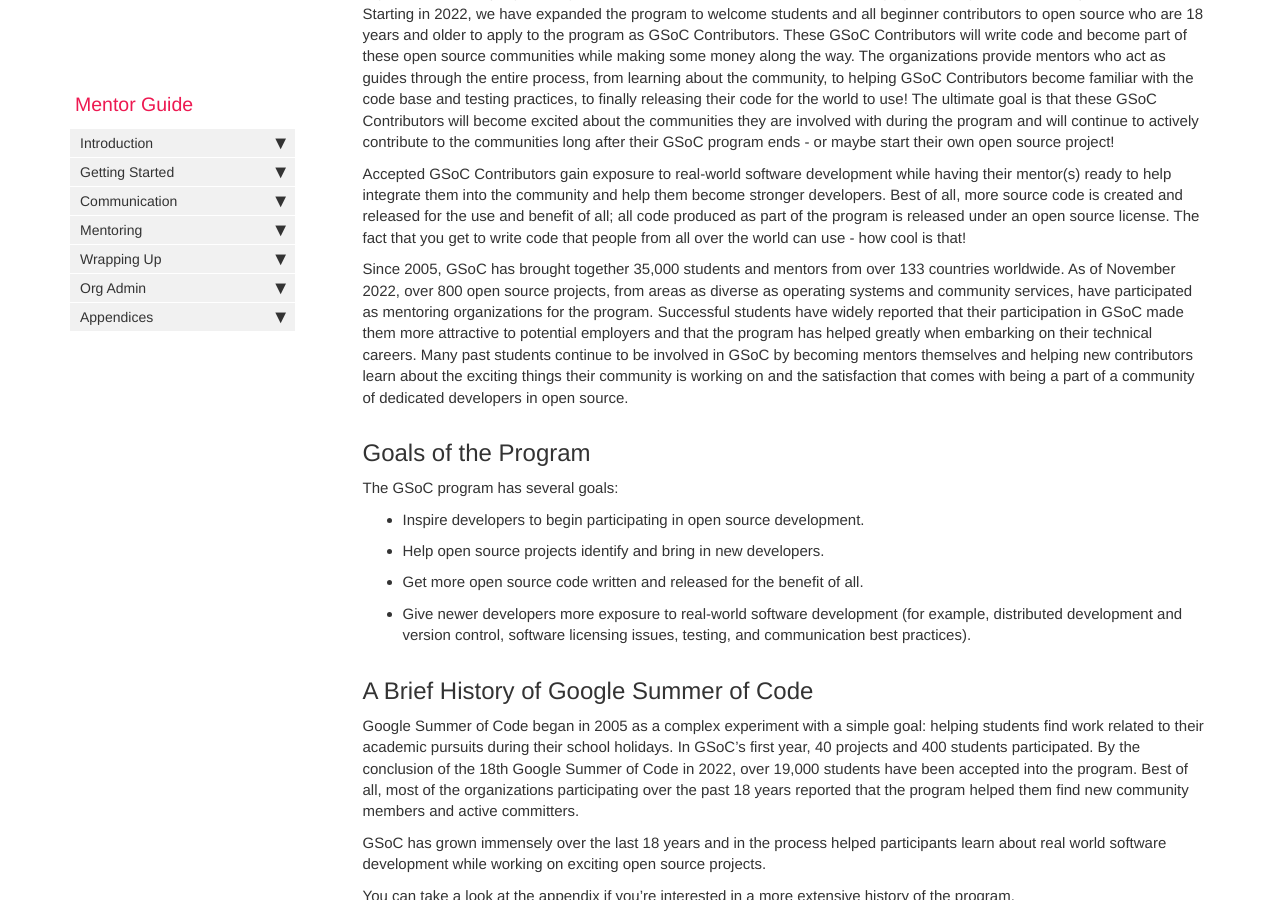
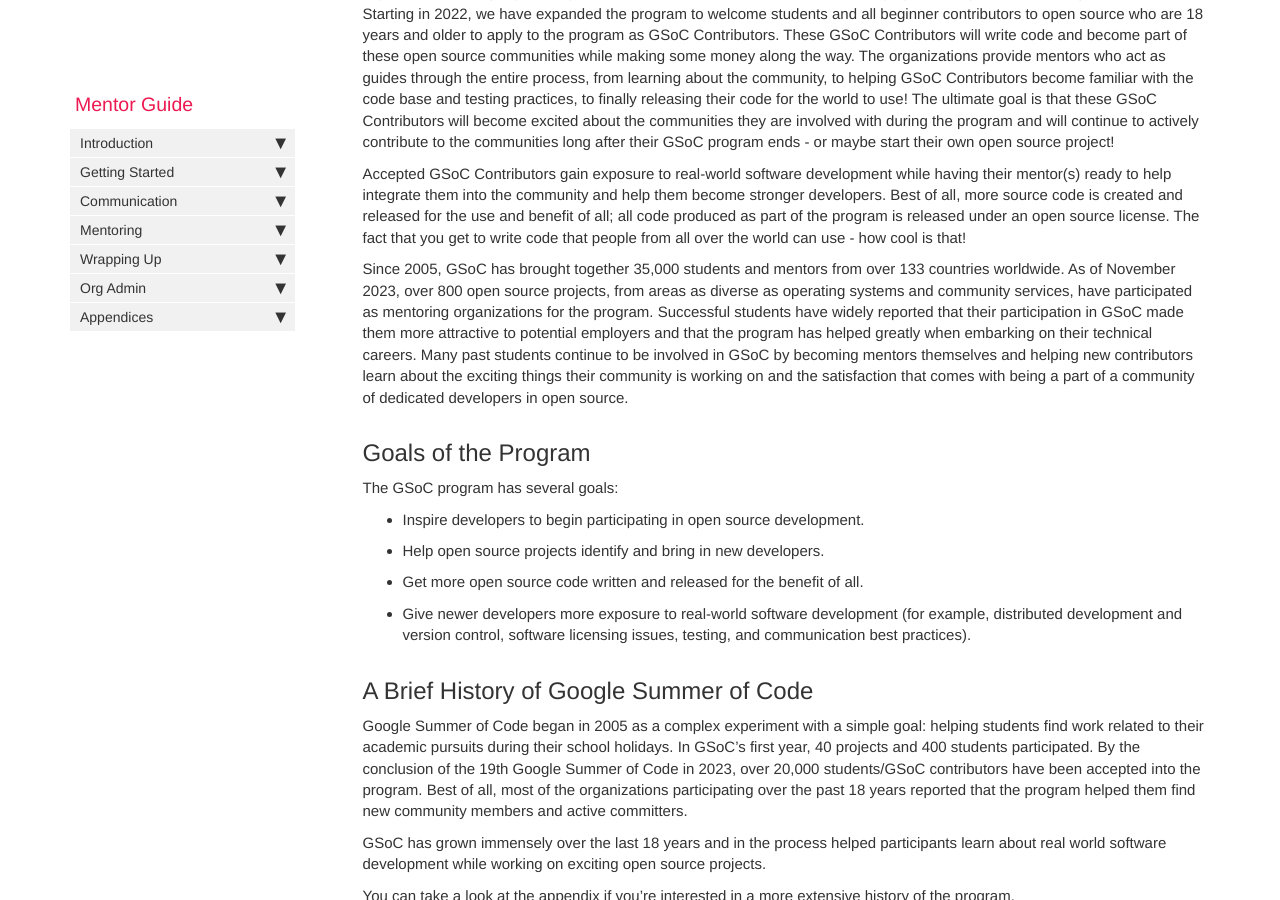
Before and after one commit to google/gsocguides, a Jekyll site: the page built from pages/mentor/00-what_is_google_summer_of_code.md, in a window 1280 px wide and 900 px high, scrolled down 318 px. Built offline with Jekyll 4.4.1, drawn with Linux system fonts in a browser that asks for light colours.

Commit message:
Update 00-what_is_google_summer_of_code.md
stats updates

```diff
--- a/pages/mentor/00-what_is_google_summer_of_code.md
+++ b/pages/mentor/00-what_is_google_summer_of_code.md
@@ -10,7 +10,7 @@ Google Summer of Code (GSoC) is a global, online program that brings new contrib
 
 Accepted GSoC Contributors gain exposure to real-world software development while having their mentor(s) ready to help integrate them into the community and help them become stronger developers. Best of all, more source code is created and released for the use and benefit of all; all code produced as part of the program is released under an open source license. The fact that you get to write code that people from all over the world can use - how cool is that!
 
-Since 2005, GSoC has brought together 35,000 students and mentors from over 133 countries worldwide. As of November 2022, over 800 open source projects, from areas as diverse as operating systems and community services, have participated as mentoring organizations for the program. Successful students have widely reported that their participation in GSoC made them more attractive to potential employers and that the program has helped greatly when embarking on their technical careers. Many past students continue to be involved in GSoC by becoming mentors themselves and helping new contributors learn about the exciting things their community is working on and the satisfaction that comes with being a part of a community of dedicated developers in open source.
+Since 2005, GSoC has brought together 35,000 students and mentors from over 133 countries worldwide. As of November 2023, over 800 open source projects, from areas as diverse as operating systems and community services, have participated as mentoring organizations for the program. Successful students have widely reported that their participation in GSoC made them more attractive to potential employers and that the program has helped greatly when embarking on their technical careers. Many past students continue to be involved in GSoC by becoming mentors themselves and helping new contributors learn about the exciting things their community is working on and the satisfaction that comes with being a part of a community of dedicated developers in open source.
 
 ## Goals of the Program
 
@@ -23,7 +23,7 @@ The GSoC program has several goals:
 
 ## A Brief History of Google Summer of Code
 
-Google Summer of Code began in 2005 as a complex experiment with a simple goal: helping students find work related to their academic pursuits during their school holidays. In GSoC’s first year, 40 projects and 400 students participated. By the conclusion of the 18th Google Summer of Code in 2022, over 19,000 students have been accepted into the program. Best of all, most of the organizations participating over the past 18 years reported that the program helped them find new community members and active committers.
+Google Summer of Code began in 2005 as a complex experiment with a simple goal: helping students find work related to their academic pursuits during their school holidays. In GSoC’s first year, 40 projects and 400 students participated. By the conclusion of the 19th Google Summer of Code in 2023, over 20,000 students/GSoC contributors have been accepted into the program. Best of all, most of the organizations participating over the past 18 years reported that the program helped them find new community members and active committers.
 
 GSoC has grown immensely over the last 18 years and in the process helped participants learn about real world software development while working on exciting open source projects.
 
```
